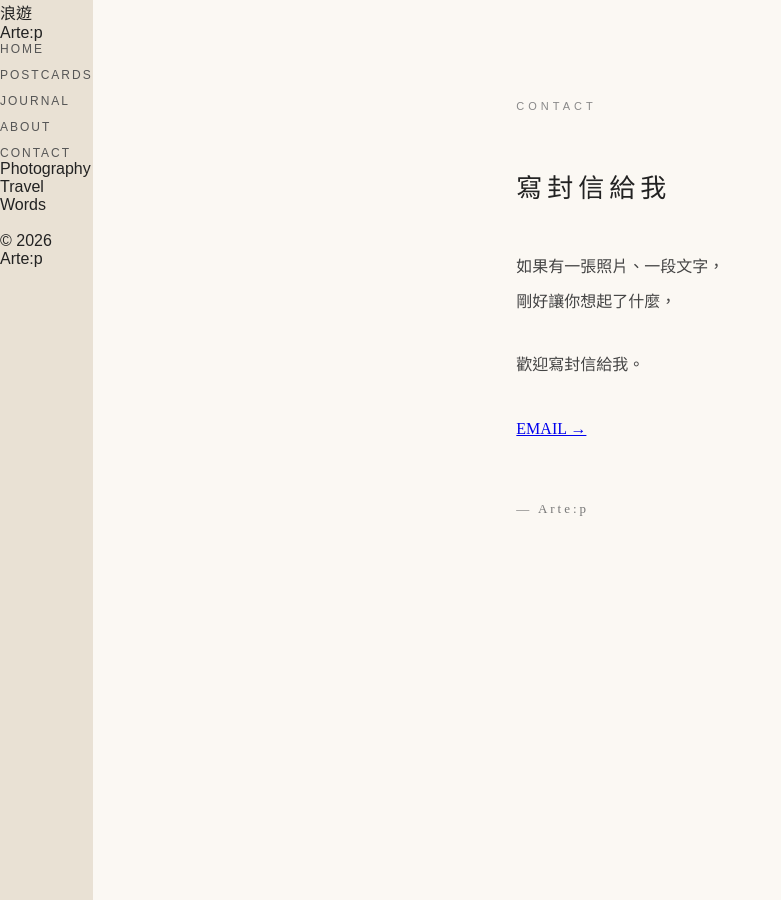
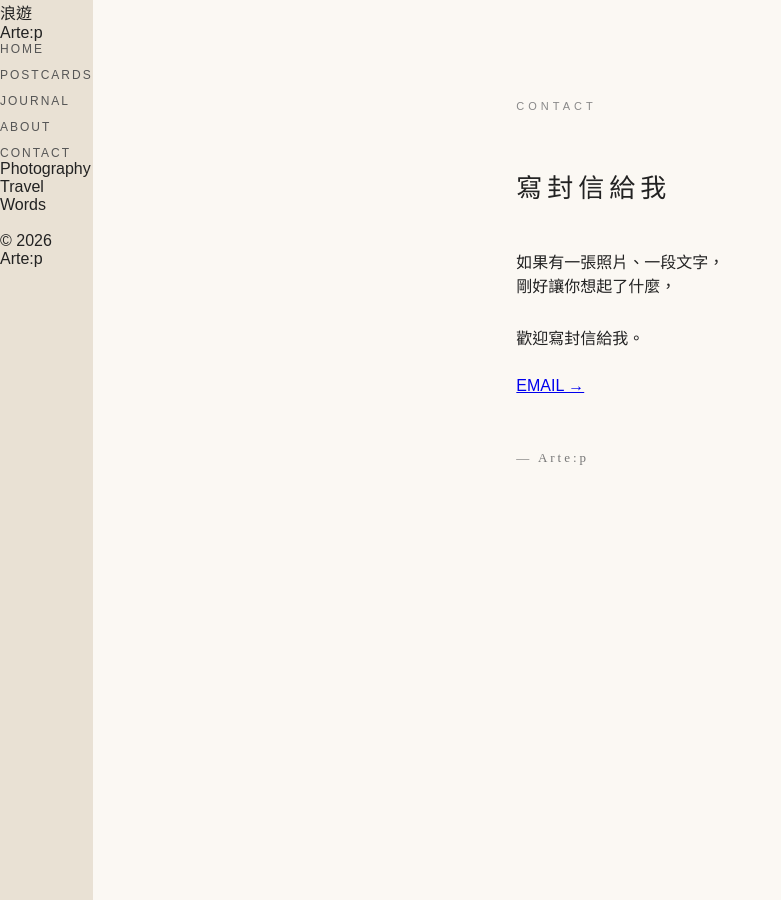
Before and after one commit to artep-wandering/artep-wandering.github.io, a Jekyll site: the page built from contact/index.html, in a window 1280 px wide. Shown: the whole page, without its empty margins (0-781 px from the left). Built offline with Jekyll 4.4.1, drawn with Linux system fonts in a browser that asks for light colours; some web fonts are replaced.

Commit message:
contact_indext_v0.0.15

```diff
--- a/contact/index.html
+++ b/contact/index.html
@@ -1,7 +1,7 @@
 ---
 layout: null
 ---
-<!-- VERSION: contact_indext_v0.0.14 -->
+<!-- VERSION: contact_indext_v0.0.15 -->
 <!DOCTYPE html>
 <html lang="zh-Hant">
 
@@ -55,7 +55,7 @@ layout: null
       margin: 0 0 45px;
     }
 
-    .about-text {
+    .contact-text {
       font-family: "LXGW WenKai TC", serif;
       font-size: 16px;
       line-height: 2.2;
```
